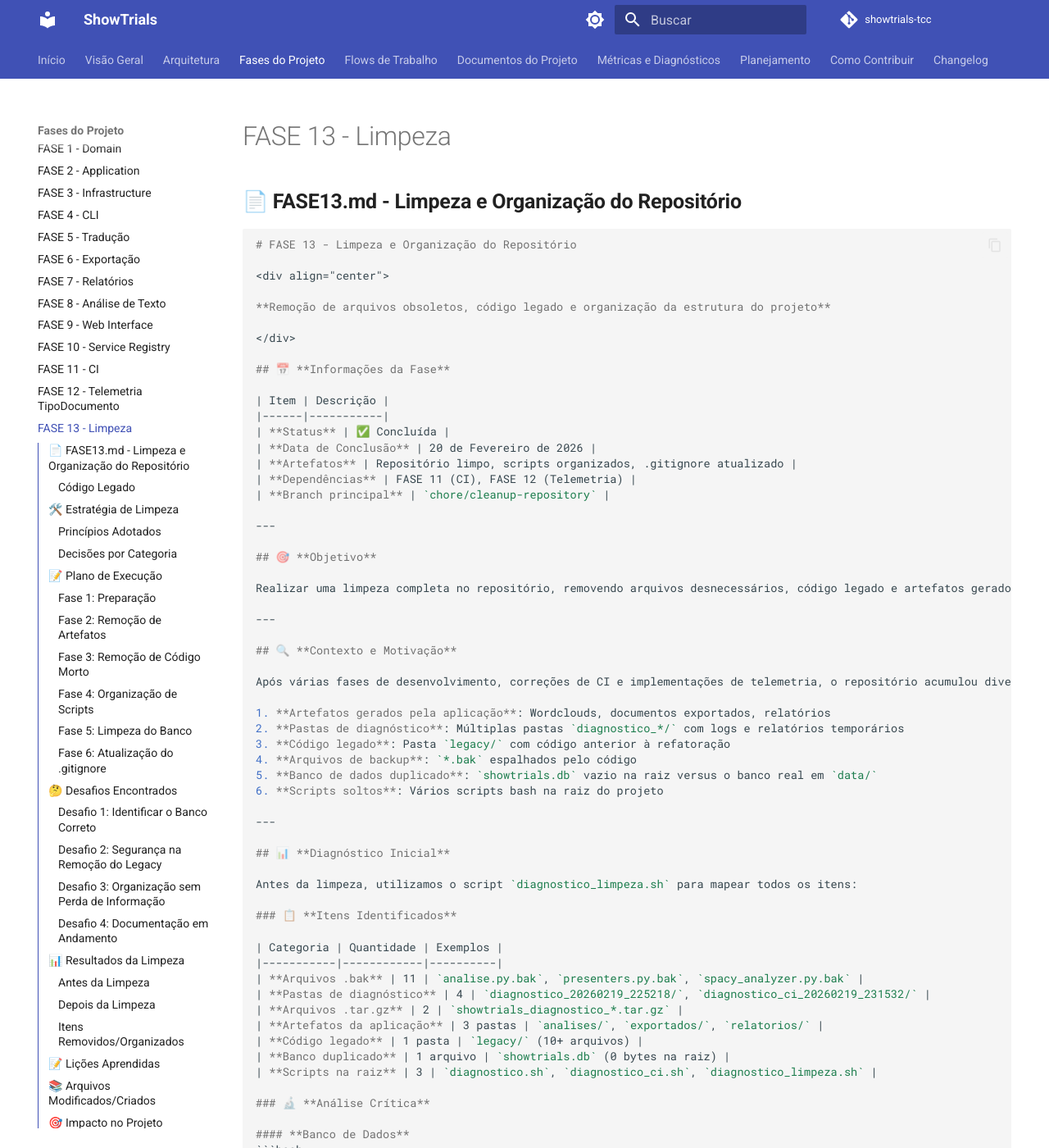
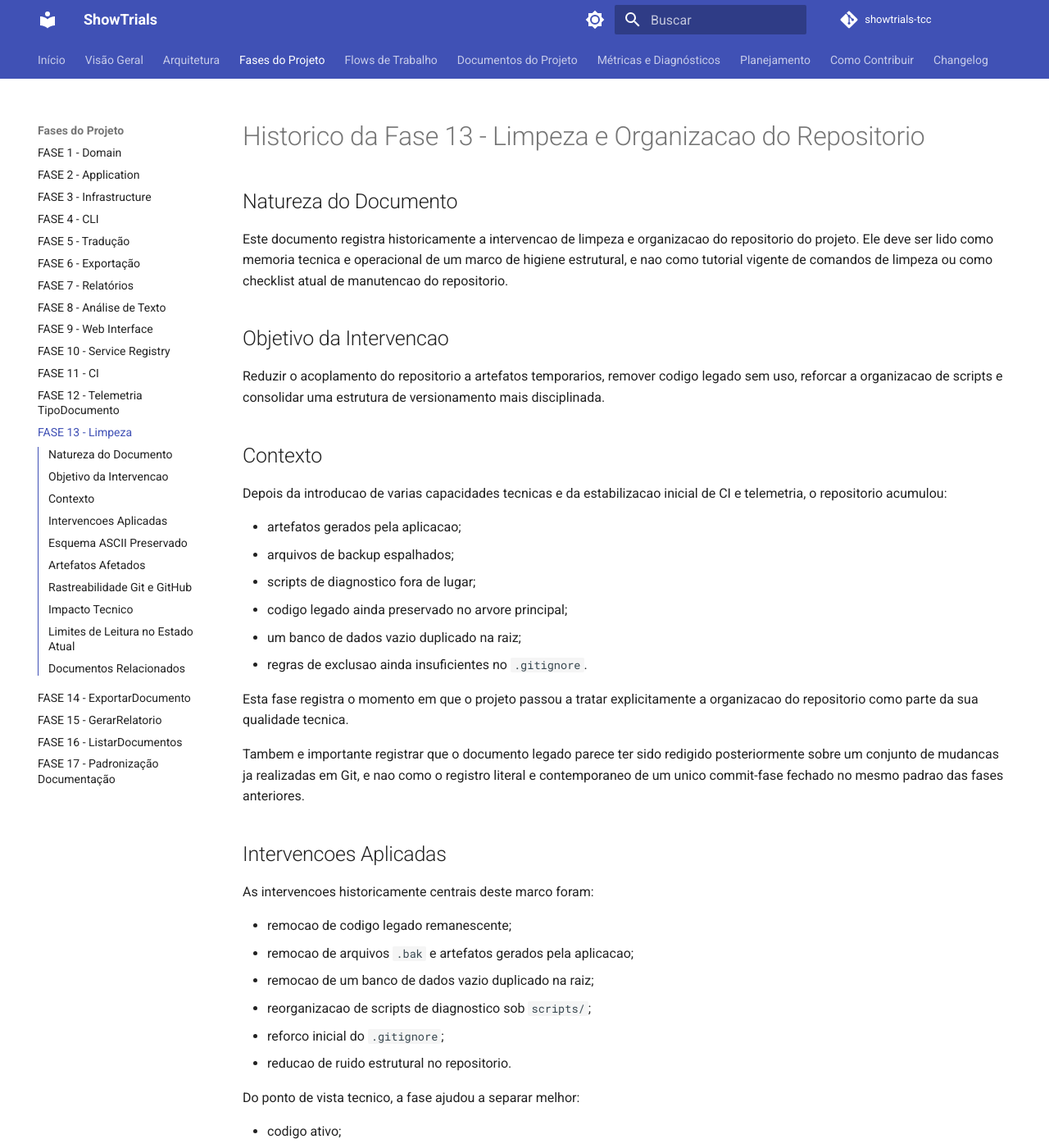
Before and after one commit to rib-thiago/showtrials-tcc, an MkDocs documentation site: the page built from docs/fases/FASE13.md, in a window 1280 px wide and 1400 px high. Shown: the whole window at 82% size. Built offline with MkDocs 1.6.1 and Material for MkDocs 9.7.7, drawn with Linux system fonts in a browser that asks for light colours; comment, search, counter and statistics services are not loaded; some of the changed text lies outside the part shown.

Commit message:
docs: sanear fase 13 como historico rastreavel
Registra o saneamento de docs/fases/FASE13.md como historico tecnico e operacional inspecionavel da limpeza e organizacao do repositorio.

A mudanca:
- reescreve a FASE13 como historico da limpeza estrutural do repositorio, preservando remocao de legado, remocao de artefatos e backups, reforco do .gitignore e reorganizacao de scripts
- remove markdown embutido, wrappers visuais, tabelas infladas, plano operacional de comandos e excesso editorial do documento legado
- preserva explicitamente a explicacao conceitual da fase como marco de higiene e governabilidade do repositorio
- preserva um esquema ASCII util do fluxo entre repositorio inflado, remocao de residuos, reorganizacao de scripts e limpeza estrutural
- explicita commit principal, commit relacionado, branch principal, ausencia de issue principal numerada confirmada e ausencia de PR identificado com seguranca
- registra de forma explicita que o documento legado parece ter sido redigido posteriormente sobre mudancas ja executadas em Git
- registra a rodada correspondente da intervencao

Esta rodada foi conduzida com reconstrucao do lastro em Git e GitHub e com o cuidado de fechar o ultimo outlier forte do bloco docs/fases sem perder sua relevancia historica.

````diff
--- a/docs/fases/FASE13.md
+++ b/docs/fases/FASE13.md
@@ -1,343 +1,135 @@
-## 📄 **FASE13.md - Limpeza e Organização do Repositório**
+# Historico da Fase 13 - Limpeza e Organizacao do Repositorio
 
-```markdown
-# FASE 13 - Limpeza e Organização do Repositório
+## Natureza do Documento
 
-<div align="center">
+Este documento registra historicamente a intervencao de limpeza e organizacao do
+repositorio do projeto. Ele deve ser lido como memoria tecnica e operacional de
+um marco de higiene estrutural, e nao como tutorial vigente de comandos de
+limpeza ou como checklist atual de manutencao do repositorio.
 
-**Remoção de arquivos obsoletos, código legado e organização da estrutura do projeto**
+## Objetivo da Intervencao
 
-</div>
+Reduzir o acoplamento do repositorio a artefatos temporarios, remover codigo
+legado sem uso, reforcar a organizacao de scripts e consolidar uma estrutura de
+versionamento mais disciplinada.
 
-## 📅 **Informações da Fase**
+## Contexto
 
-| Item | Descrição |
-|------|-----------|
-| **Status** | ✅ Concluída |
-| **Data de Conclusão** | 20 de Fevereiro de 2026 |
-| **Artefatos** | Repositório limpo, scripts organizados, .gitignore atualizado |
-| **Dependências** | FASE 11 (CI), FASE 12 (Telemetria) |
-| **Branch principal** | `chore/cleanup-repository` |
+Depois da introducao de varias capacidades tecnicas e da estabilizacao inicial
+de CI e telemetria, o repositorio acumulou:
 
----
+- artefatos gerados pela aplicacao;
+- arquivos de backup espalhados;
+- scripts de diagnostico fora de lugar;
+- codigo legado ainda preservado no arvore principal;
+- um banco de dados vazio duplicado na raiz;
+- regras de exclusao ainda insuficientes no `.gitignore`.
 
-## 🎯 **Objetivo**
+Esta fase registra o momento em que o projeto passou a tratar explicitamente a
+organizacao do repositorio como parte da sua qualidade tecnica.
 
-Realizar uma limpeza completa no repositório, removendo arquivos desnecessários, código legado e artefatos gerados pela aplicação, além de organizar scripts e documentação para melhor manutenibilidade do projeto.
+Tambem e importante registrar que o documento legado parece ter sido redigido
+posteriormente sobre um conjunto de mudancas ja realizadas em Git, e nao como
+o registro literal e contemporaneo de um unico commit-fase fechado no mesmo
+padrao das fases anteriores.
 
----
+## Intervencoes Aplicadas
 
-## 🔍 **Contexto e Motivação**
+As intervencoes historicamente centrais deste marco foram:
 
-Após várias fases de desenvolvimento, correções de CI e implementações de telemetria, o repositório acumulou diversos arquivos que não deveriam estar versionados:
+- remocao de codigo legado remanescente;
+- remocao de arquivos `.bak` e artefatos gerados pela aplicacao;
+- remocao de um banco de dados vazio duplicado na raiz;
+- reorganizacao de scripts de diagnostico sob `scripts/`;
+- reforco inicial do `.gitignore`;
+- reducao de ruido estrutural no repositorio.
 
-1. **Artefatos gerados pela aplicação**: Wordclouds, documentos exportados, relatórios
-2. **Pastas de diagnóstico**: Múltiplas pastas `diagnostico_*/` com logs e relatórios temporários
-3. **Código legado**: Pasta `legacy/` com código anterior à refatoração
-4. **Arquivos de backup**: `*.bak` espalhados pelo código
-5. **Banco de dados duplicado**: `showtrials.db` vazio na raiz versus o banco real em `data/`
-6. **Scripts soltos**: Vários scripts bash na raiz do projeto
+Do ponto de vista tecnico, a fase ajudou a separar melhor:
 
----
+- codigo ativo;
+- codigo legado;
+- artefatos gerados;
+- scripts utilitarios;
+- dados persistidos em local padronizado.
 
-## 📊 **Diagnóstico Inicial**
+## Esquema ASCII Preservado
 
-Antes da limpeza, utilizamos o script `diagnostico_limpeza.sh` para mapear todos os itens:
-
-### 📋 **Itens Identificados**
-
-| Categoria | Quantidade | Exemplos |
-|-----------|------------|----------|
-| **Arquivos .bak** | 11 | `analise.py.bak`, `presenters.py.bak`, `spacy_analyzer.py.bak` |
-| **Pastas de diagnóstico** | 4 | `diagnostico_20260219_225218/`, `diagnostico_ci_20260219_231532/` |
-| **Arquivos .tar.gz** | 2 | `showtrials_diagnostico_*.tar.gz` |
-| **Artefatos da aplicação** | 3 pastas | `analises/`, `exportados/`, `relatorios/` |
-| **Código legado** | 1 pasta | `legacy/` (10+ arquivos) |
-| **Banco duplicado** | 1 arquivo | `showtrials.db` (0 bytes na raiz) |
-| **Scripts na raiz** | 3 | `diagnostico.sh`, `diagnostico_ci.sh`, `diagnostico_limpeza.sh` |
-
-### 🔬 **Análise Crítica**
-
-#### **Banco de Dados**
-```bash
-# Comparação entre os dois bancos
-ls -lh showtrials.db
-> -rw-r--r-- 0 bytes - 12 fev
-
-ls -lh data/showtrials.db
-> -rw-r--r-- 4.7M - 20 fev (519 documentos)
-
-# Verificação de referência no código
-grep -r "showtrials.db" src/
-> src/infrastructure/config/settings.py: DB_PATH = BASE_DIR / "data" / "showtrials.db"
+```text
+[Repositorio Inflado]
+      |
+      v
+[Remocao de legado, backups e artefatos]
+      |
+      v
+[Scripts movidos para scripts/]
+      |
+      v
+[.gitignore reforcado + estrutura mais limpa]
 ```
 
-**Conclusão:** O banco na raiz é um resquício vazio. O banco correto está em `data/`.
+O esquema preserva a ideia central da fase: o foco nao foi adicionar uma nova
+capacidade funcional, mas tornar o repositorio mais confiavel e governavel.
 
-#### **Código Legado**
-```bash
-# Verificar referências a legacy no código atual
-grep -r "legacy" --include="*.py" src/
-> Nenhuma referência encontrada
-```
+## Artefatos Afetados
 
-**Conclusão:** A pasta `legacy/` pode ser removida com segurança.
+Artefatos com lastro forte no commit principal e no commit relacionado mais
+proximo:
 
----
+- [.gitignore](/home/thiago/coleta_showtrials/.gitignore)
+- [data/showtrials.db](/home/thiago/coleta_showtrials/data/showtrials.db)
+- [scripts/diagnostico.sh](/home/thiago/coleta_showtrials/scripts/diagnostico.sh)
+- [scripts/diagnostico_ci.sh](/home/thiago/coleta_showtrials/scripts/diagnostico_ci.sh)
+- [scripts/diagnostico_limpeza.sh](/home/thiago/coleta_showtrials/scripts/diagnostico_limpeza.sh)
 
-## 🛠️ **Estratégia de Limpeza**
+Tambem fizeram parte do marco historico:
 
-### **Princípios Adotados**
+- remocao da arvore `legacy/`;
+- remocao de `showtrials.db` na raiz;
+- remocao de arquivos `.bak` distribuidos pelo codigo.
 
-1. **Segurança primeiro**: Verificar referências antes de remover
-2. **Organização**: Mover, não apenas deletar quando fizer sentido
-3. **Documentação**: Registrar decisões para referência futura
-4. **Git hygiene**: Commits atômicos e mensagens claras
+## Rastreabilidade Git e GitHub
 
-### **Decisões por Categoria**
+- Commit principal identificado com seguranca:
+  - `607ef3e` - `chore: limpeza geral do repositório`
+- Commit relacionado importante:
+  - `b93f91b` - `clean: remove código legado e atualiza .gitignore`
+- Branch principal identificada com seguranca:
+  - `chore/cleanup-repository`
+- PR:
+  - nenhum PR identificado com seguranca
+- Issue principal:
+  - nenhuma issue principal numerada confirmada com seguranca
 
-| Categoria | Decisão | Justificativa |
-|-----------|---------|---------------|
-| **Artefatos da aplicação** | ✅ Remover | Podem ser recriados pela aplicação |
-| **Pastas de diagnóstico** | ✅ Remover | Temporárias, específicas de debug |
-| **Arquivos .tar.gz** | ✅ Remover | Compactados, já extraídos |
-| **Código legado** | ✅ Remover | Sem referências no código atual |
-| **Banco na raiz** | ✅ Remover | Duplicado e vazio |
-| **Scripts de diagnóstico** | 📦 Mover para `scripts/` | Organização |
-| **Documentação .md** | 📦 Manter em `docs/` | Já organizada em branch separada |
+## Impacto Tecnico
 
----
+Historicamente, a fase teve impacto importante em quatro frentes:
 
-## 📝 **Plano de Execução**
+- reduziu ruido estrutural no repositorio;
+- reforcou a separacao entre codigo ativo e codigo legado;
+- melhorou a disciplina de versionamento de artefatos gerados;
+- preparou o projeto para uma manutencao mais previsivel do diretorio raiz e
+  da arvore utilitaria.
 
-### **Fase 1: Preparação**
+Mesmo nao sendo uma fase de feature, ela teve papel relevante na qualidade
+global do projeto, porque atacou a confiabilidade do proprio ambiente de
+trabalho.
 
-```bash
-# Criar branch específica
-git checkout -b chore/cleanup-repository
+## Limites de Leitura no Estado Atual
 
-# Verificar estado atual
-git status
-```
+Esta fase registra um marco historico de limpeza e organizacao do repositorio.
+Ela nao deve ser lida isoladamente como politica vigente completa sobre
+documentacao, scripts, dependencias ou manutencao estrutural.
 
-### **Fase 2: Remoção de Artefatos**
+Para a leitura atual mais forte desses temas, devem ser considerados tambem:
 
-```bash
-# Pastas geradas pela aplicação
-rm -rf analises/ exportados/ relatorios/
+- [Guia de Documentacao do Projeto](/home/thiago/coleta_showtrials/docs/flows/guia_de_documentacao_do_projeto.md)
+- [Guia de Manutencao do Site Documental](/home/thiago/coleta_showtrials/docs/flows/guia_de_manutencao_do_site_documental.md)
+- [manual_gestao.md](/home/thiago/coleta_showtrials/docs/projeto/manual_gestao.md)
+- [FASE17.md](/home/thiago/coleta_showtrials/docs/fases/FASE17.md)
 
-# Pastas de diagnóstico
-rm -rf diagnostico_20260219_225218/ diagnostico_20260219_225619/
-rm -rf diagnostico_ci_20260219_231532/ limpeza_20260220_002943/
+## Documentos Relacionados
 
-# Arquivos .tar.gz
-rm -f showtrials_diagnostico_*.tar.gz
-```
-
-### **Fase 3: Remoção de Código Morto**
-
-```bash
-# Código legado
-rm -rf legacy/
-
-# Arquivos .bak
-find . -name "*.bak" -type f -delete
-```
-
-### **Fase 4: Organização de Scripts**
-
-```bash
-# Mover scripts para pasta apropriada
-mkdir -p scripts
-mv diagnostico.sh scripts/
-mv diagnostico_ci.sh scripts/
-mv diagnostico_limpeza.sh scripts/
-```
-
-### **Fase 5: Limpeza do Banco**
-
-```bash
-# Remover banco vazio da raiz
-rm -f showtrials.db
-```
-
-### **Fase 6: Atualização do .gitignore**
-
-```bash
-# Adicionar padrões que não devem ser versionados
-cat >> .gitignore << EOF
-
-# Artefatos gerados
-/analises/
-/exportados/
-/relatorios/
-/site/
-
-# Relatórios de teste
-coverage.xml
-htmlcov/
-
-# Python
-__pycache__/
-*.pyc
-EOF
-```
-
----
-
-## 🤔 **Desafios Encontrados**
-
-### **Desafio 1: Identificar o Banco Correto**
-
-Inicialmente, não estava claro qual dos dois arquivos `showtrials.db` (raiz vs `data/`) era o banco de dados ativo.
-
-**Solução:**
-```bash
-# Verificar tamanho e conteúdo
-ls -lh showtrials.db data/showtrials.db
-sqlite3 data/showtrials.db "SELECT COUNT(*) FROM documentos;"
-
-# Verificar referência no código
-grep -r "showtrials.db" src/
-```
-
-O banco em `data/` tinha 4.7MB e 519 documentos, enquanto o da raiz tinha 0 bytes. O código referenciava explicitamente `data/showtrials.db`.
-
-### **Desafio 2: Segurança na Remoção do Legacy**
-
-A pasta `legacy/` continha código antigo que poderia estar sendo importado em algum lugar.
-
-**Solução:**
-```bash
-# Busca exaustiva por referências
-grep -r "legacy" --include="*.py" src/
-grep -r "from legacy\|import legacy" --include="*.py" src/
-```
-
-Nenhuma referência foi encontrada, confirmando que o código não é mais utilizado.
-
-### **Desafio 3: Organização sem Perda de Informação**
-
-Os scripts de diagnóstico eram úteis, mas poluíam a raiz do projeto.
-
-**Solução:**
-Criamos a pasta `scripts/` (que já existia) e movemos todos os scripts para lá, mantendo a funcionalidade mas organizando a estrutura.
-
-### **Desafio 4: Documentação em Andamento**
-
-Arquivos como `FASE12.md` e `cobertura.md (versão histórica)` não deveriam ser simplesmente deletados, mas também não estavam prontos para versão final.
-
-**Solução:**
-Criamos uma branch separada `docs/organizacao` e uma issue para revisão posterior, seguindo o fluxo:
-1. Branch `docs/organizacao` com os arquivos .md
-2. Issue criada para revisão e consolidação
-3. Limpeza principal focou apenas no que era inequivocamente temporário
-
----
-
-## 📊 **Resultados da Limpeza**
-
-### **Antes da Limpeza**
-```
-91 directories, 439 files
-```
-
-### **Depois da Limpeza**
-```
-? directories, ~350 files (estimado)
-```
-
-### **Itens Removidos/Organizados**
-
-| Tipo | Quantidade | Espaço liberado |
-|------|------------|-----------------|
-| Pastas de artefatos | 3 | ~15 MB |
-| Pastas de diagnóstico | 4 | ~50 MB |
-| Arquivos .tar.gz | 2 | ~40 MB |
-| Arquivos .bak | 11 | ~200 KB |
-| Código legado | 1 pasta | ~500 KB |
-| Banco duplicado | 1 | 0 bytes (vazio) |
-| **TOTAL** | **~20+ itens** | **~105 MB** |
-
----
-
-## 📝 **Lições Aprendidas**
-
-1. **Versionamento seletivo**: Nem tudo que está na pasta do projeto precisa estar no Git. Artefatos gerados devem ser ignorados.
-
-2. **Organização preventiva**: Manter scripts em `scripts/` desde o início evita acúmulo na raiz.
-
-3. **Banco de dados**: Manter apenas uma cópia do banco, em local padronizado (`data/`).
-
-4. **.gitignore proativo**: Configurar corretamente no início do projeto evita commits de arquivos temporários.
-
-5. **Branches para documentação**: Usar branches separadas para documentação em andamento permite commits sem poluir a main.
-
----
-
-## 📚 **Arquivos Modificados/Criados**
-
-```
-Modificados:
-├── .gitignore (adicionados padrões de exclusão)
-
-Removidos:
-├── analises/
-├── exportados/
-├── relatorios/
-├── diagnostico_20260219_225218/
-├── diagnostico_20260219_225619/
-├── diagnostico_ci_20260219_231532/
-├── limpeza_20260220_002943/
-├── legacy/
-├── showtrials.db (raiz)
-├── *.bak (11 arquivos)
-└── *.tar.gz (2 arquivos)
-
-Movidos para scripts/:
-├── diagnostico.sh
-├── diagnostico_ci.sh
-├── diagnostico_limpeza.sh
-```
-
----
-
-## 🎯 **Impacto no Projeto**
-
-### **Positivos**
-- ✅ Repositório mais limpo e navegável
-- ✅ Menos arquivos para versionar
-- ✅ Scripts organizados em local apropriado
-- ✅ .gitignore mais robusto
-- ✅ Banco de dados único e consistente
-
-### **Futuros**
-- 📌 Documentação .md será revisada em branch específica
-- 📌 Issue #? criada para consolidação da documentação
-
----
-
-## 👤 **Autor**
-
-**Thiago Ribeiro** - Projeto de TCC
-
----
-
-## 📜 **Histórico de Revisões**
-
-| Versão | Data | Autor | Alterações |
-|--------|------|-------|------------|
-| 1.0 | 20/02/2026 | Thiago Ribeiro | Documento inicial da FASE 13 |
-
----
-
-<div align="center">
-  <sub>FASE 13 - Limpeza e Organização do Repositório</sub>
-  <br>
-  <sub>Versão 1.0 - 20 de Fevereiro de 2026</sub>
-  <br>
-  <sub>✅ Fase concluída com sucesso</sub>
-</div>
-```
-
----
+- [FASE11_CI.md](/home/thiago/coleta_showtrials/docs/fases/FASE11_CI.md)
+- [FASE12.md](/home/thiago/coleta_showtrials/docs/fases/FASE12.md)
+- [FASE17.md](/home/thiago/coleta_showtrials/docs/fases/FASE17.md)
+- [manual_gestao.md](/home/thiago/coleta_showtrials/docs/projeto/manual_gestao.md)
````
Also changed, not shown: docs/planejamento/rodadas/RODADA_20260327_72.md (added, +67 -0 lines).
